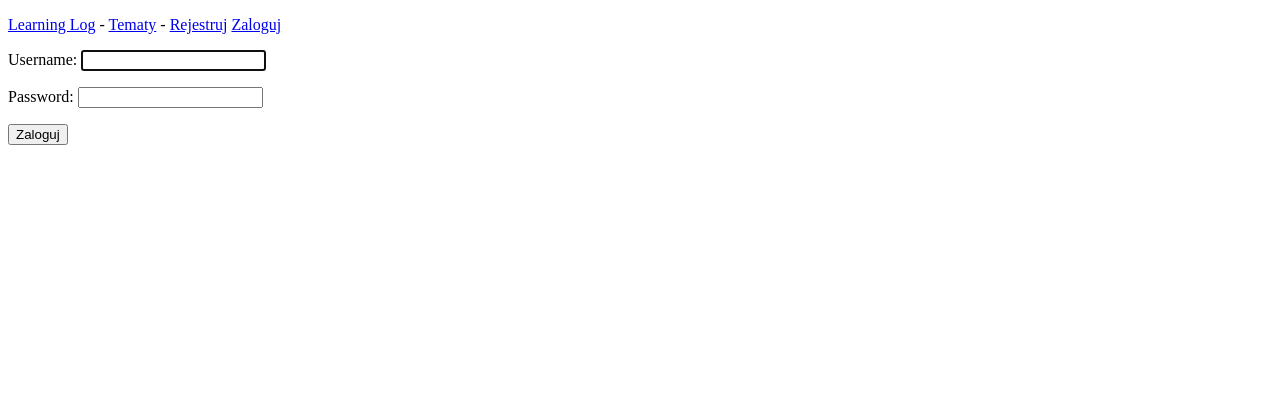
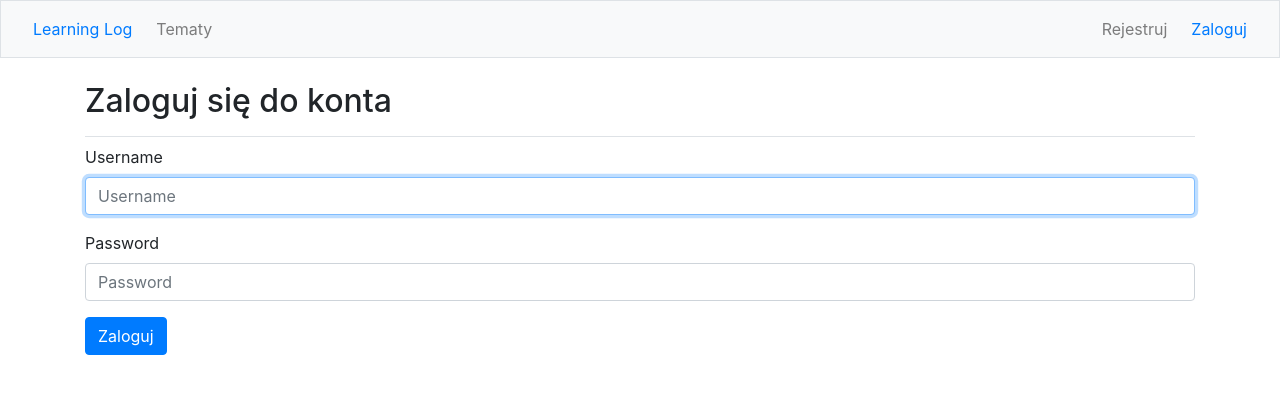
Before and after one commit to PatrykTheViking/Blog-Web-App, a Django app: page /users/login/ in a window 1280 px wide. Shown: the top 394 px of the page. Run offline with Django 3.2, Linux system fonts and the light colour scheme; some libraries are stand-ins or nearby versions.

Commit message:
Project ready for upload

```diff
--- a/learning_log/settings.py
+++ b/learning_log/settings.py
@@ -35,6 +35,7 @@ LOGIN_URL = 'users:login'
 INSTALLED_APPS = [
     'learning_logs',
     'users',
+    'bootstrap4',
     'django.contrib.admin',
     'django.contrib.auth',
     'django.contrib.contenttypes',
--- a/learning_logs/models.py
+++ b/learning_logs/models.py
@@ -20,7 +20,4 @@ class Entry(models.Model):
         verbose_name_plural = 'entries'
 
     def __str__(self):
-        if self.text < 50:
-            return self.text
-        else:
-            return self.text
+        return self.text
--- a/learning_logs/templates/learning_logs/base.html
+++ b/learning_logs/templates/learning_logs/base.html
@@ -1,26 +1,62 @@
-<!DOCTYPE html>
+{% load bootstrap4 %}
+
+<!doctype html>
 <html lang="en">
 <head>
     <meta charset="UTF-8">
+    <meta name="viewport" content="width=device-width, initial-scale=1, shrink-to-fit=no">
     <title>Learning Log</title>
+
+    {% bootstrap_css %}
+    {% bootstrap_javascript jquery='full' %}
+
 </head>
 <body>
 
-<p>
-    <a href="{% url 'learning_logs:index' %}">Learning Log</a> -
-    <a href="{% url 'learning_logs:topics' %}">Tematy</a> -
-    {% if user.is_authenticated %}
-        Witaj, {{ request.user.username }}.
-        <a href="{% url 'users:logout'%}">Wyloguj</a>
-    {% else %}
-        <a href="{% url 'users:register' %}">Rejestruj</a>
-        <a href="{% url 'users:login' %}">Zaloguj</a>
-    {% endif %}
-</p>
+  <nav class="navbar navbar-expand-md navbar-light bg-light mb-4 border">
+      <a class="navbar brand" href="{% url 'learning_logs:index' %}">Learning Log</a>
 
-{% block content %}
+      <button class="navbar-toggler" type="button" data-toggle="collapse" data-target="#navbarCollapse"
+              aria-controls="navbarCollapse" aria-expanded="false" aria-label="Toggle navigation">
+          <span class="navbar-toggler-icon"></span></button>
+      <div class="collapse navbar-collapse" id="navbarCollapse">
+          <ul class="navbar-nav mr-auto">
+              <li class="nav-item">
+                  <a class="nav-link" href="{% url 'learning_logs:topics' %}">
+                      Tematy
+                  </a>
+              </li>
+          </ul>
+          <ul class="navbar-nav ml-auto">
+              {% if user.is_authenticated %}
+              <li class="nav-item">
+                  <span class="navbar-text">Witaj, {{ request.user.username }}.</span>
+              </li>
+              <li class="nav-item">
+                  <a class="navbar brand" href="{% url 'users:logout'%}">Wyloguj</a>
+              </li>
+              {% else %}
+              <li class="nav-item">
+                  <a class="nav-link" href="{% url 'users:register' %}">Rejestruj</a>
+              </li>
+              <li class="nav-item">
+                  <a class="navbar brand" href="{% url 'users:login' %}">Zaloguj</a>
+              </li>
+              {% endif %}
+          </ul>
 
-{% endblock content%}
+      </div>
+
+  </nav>
+
+  <main role="main" class="container">
+      <div class="pb-2 mb-2 border-bottom">
+          {% block page_header %}{% endblock page_header %}
+      </div>
+      <div>
+          {% block content %} {% endblock content%}
+      </div>
+  </main>
 
 </body>
 </html>
--- a/users/templates/registration/login.html
+++ b/users/templates/registration/login.html
@@ -7,20 +7,24 @@
 <body>
 
   {% extends "learning_logs/base.html" %}
+  {% load bootstrap4 %}
+
+  {% block page_header %}
+    <h2>Zaloguj się do konta</h2>
+  {% endblock page_header %}
 
   {% block content %}
+    <form method="post" action="{% url 'users:login' %}" class="form">
+        {% csrf_token %}
+        {% bootstrap_form form %}
+        {% buttons %}
+          <button name="submit" class="btn btn-primary">Zaloguj</button>
+        {% endbuttons %}
 
-    {% if form.errors %}
-    <p>Nazwa użytkownika lub hasło są nieprawidłowe. Spróbuj ponownie</p>
-    {% endif %}
+        <input type="hidden" name="text" value="{% url 'learning_logs:index' %}" />
+    </form>
 
-    <form method="post" action="{% url 'users:login' %}">
-        {% csrf_token %}
-        {{ form.as_p }}
 
-        <button name="submit">Zaloguj</button>
-        <input type="hidden" name="next" value="{% url 'learning_logs:index' %}" />
-    </form>
 
   {% endblock content %}
 </body>
```
Also changed, not shown: learning_logs/templates/learning_logs/index.html (+11 -0 lines), learning_logs/templates/learning_logs/topic.html (+14 -14 lines), learning_logs/templates/learning_logs/topics.html (+8 -6 lines), db.sqlite3.
